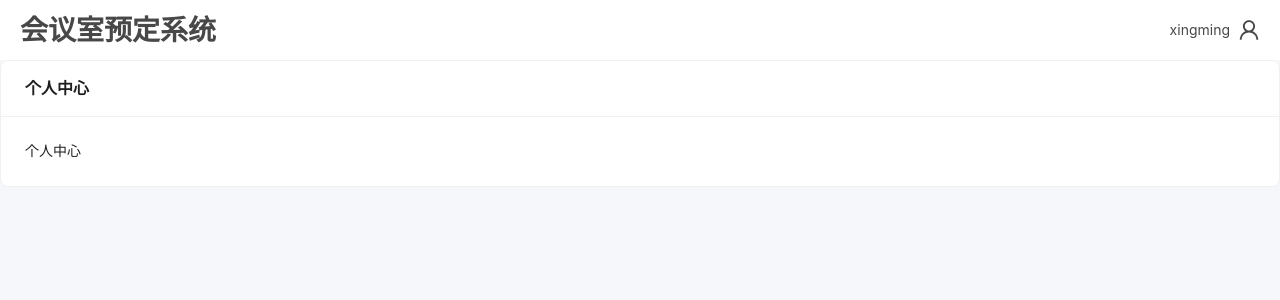
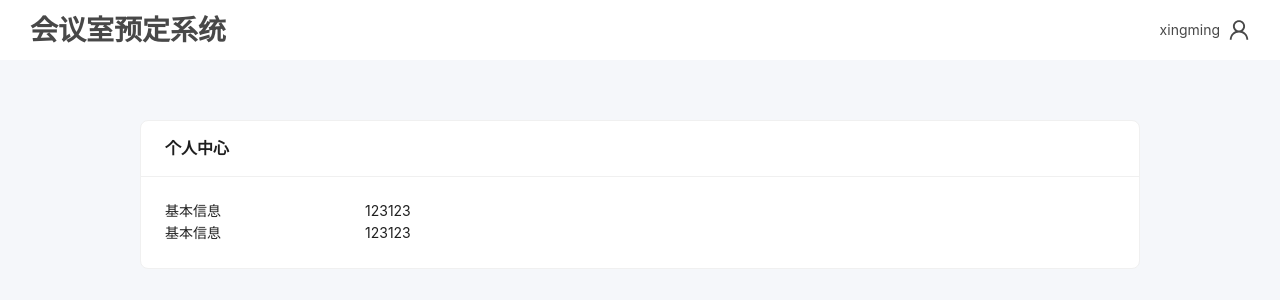
Before and after one commit to xiaoshuji123/meeting_room_booking_frontend_user, a React (Vite) app: page /user-center in a window 1280 px wide. Shown: the top 300 px of the page. Built offline with nearby package versions, Linux system fonts and the light colour scheme.

Commit message:
页面卡片，详情信息组件封装

```diff
--- a/src/components/header/index.tsx
+++ b/src/components/header/index.tsx
@@ -20,6 +20,8 @@ const Header = (): React.ReactNode => {
         navigate('/center');
         break;
       case 'logout':
+        localStorage.removeItem('accessToken');
+        localStorage.removeItem('refreshToken');
         navigate('/login');
         break;
     }
@@ -29,7 +31,7 @@ const Header = (): React.ReactNode => {
       justify="space-between"
       gutter={20}
       align="middle"
-      style={{ height: 60, padding: '0 20px', backgroundColor: '#ffffff' }}
+      style={{ height: 60, margin: 0, padding: '0 20px', backgroundColor: '#ffffff' }}
     >
       <Col span={8}>
         <h1>会议室预定系统</h1>
--- /dev/null
+++ b/src/components/page-section/index.tsx
@@ -0,0 +1,14 @@
+import { Card, CardProps } from 'antd';
+
+const PageSection = ({
+  title,
+  children,
+}: { title: string; children: React.ReactNode } & CardProps): React.ReactNode => {
+  return (
+    <Card title={title}>
+      <div>{children}</div>
+    </Card>
+  );
+};
+
+export default PageSection;
--- /dev/null
+++ b/src/components/row-info/index.module.less
@@ -0,0 +1,8 @@
+.row-info {
+  padding: 20px 0;
+  flex-wrap: nowrap;
+  .row-info-content {
+    flex: 1;
+    word-break: break-all;
+  }
+}
--- /dev/null
+++ b/src/components/row-info/index.tsx
@@ -0,0 +1,18 @@
+import { Col, Row } from 'antd';
+import './index.module.less';
+const RowInfo = ({
+  title,
+  children,
+}: {
+  title: string;
+  children: React.ReactNode;
+}): React.ReactNode => {
+  return (
+    <Row styleName="row-info">
+      <Col flex="200px">{title}</Col>
+      <Col styleName="row-info-content">{children}</Col>
+    </Row>
+  );
+};
+
+export default RowInfo;
--- a/src/views/user-center/index.tsx
+++ b/src/views/user-center/index.tsx
@@ -1,10 +1,14 @@
-import { Card } from 'antd';
+import PageSection from 'src/components/page-section';
+import RowInfo from 'src/components/row-info';
 
 const UserCenter = (): React.ReactNode => {
   return (
-    <Card title="个人中心">
-      <div>个人中心</div>
-    </Card>
+    <div style={{ margin: '60px auto', width: '1000px' }}>
+      <PageSection title="个人中心">
+        <RowInfo title="基本信息">123123</RowInfo>
+        <RowInfo title="基本信息">123123</RowInfo>
+      </PageSection>
+    </div>
   );
 };
 
```
